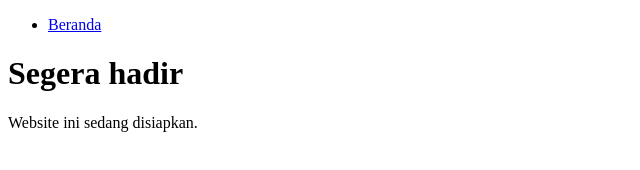
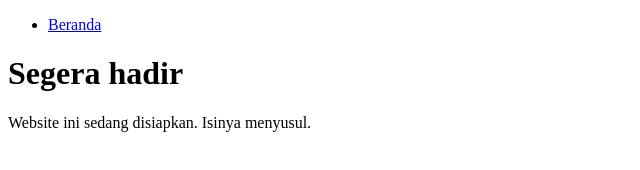
Before and after one commit to alveen7/alveen7.github.io, an Astro site: page / in a window 1280 px wide. Shown: the whole page, without its empty margins (0-640 px from the left). Built offline with nearby package versions, Linux system fonts and the light colour scheme; Astro itself is replaced by a stand-in of ours.

Commit message:
Uji deploy otomatis: tambah satu kalimat di halaman depan
Co-Authored-By: Claude Fable 5.2 <noreply@anthropic.com>

```diff
--- a/src/pages/index.astro
+++ b/src/pages/index.astro
@@ -3,5 +3,5 @@ import Dasar from '../layouts/Dasar.astro';
 ---
 <Dasar judul="Segera hadir">
   <h1>Segera hadir</h1>
-  <p>Website ini sedang disiapkan.</p>
+  <p>Website ini sedang disiapkan. Isinya menyusul.</p>
 </Dasar>
```
